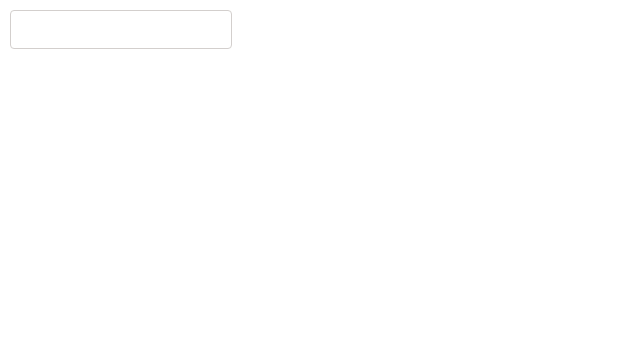
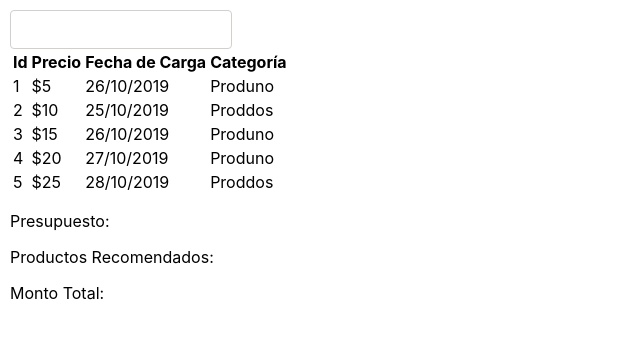
Before and after one commit to LucaElianSilva/challenge-app, a React (Create React App) app: page / in a window 1280 px wide. Shown: the top 338 px of the page, without its empty margins (0-640 px from the left). Built offline with nearby package versions, Linux system fonts and the light colour scheme.

Commit message:
Funcionalidad de Filtro y Carga de tabla

```diff
--- a/src/Components/GridTable.js
+++ b/src/Components/GridTable.js
@@ -1,8 +1,29 @@
 import React from "react";
 import styles from "../Styles/GridTable.module.css";
 
-export const GridTable = () => {
+export const GridTable = (props) => {
     return (
-        <div className={styles["table-container"]}></div>
+        <div className={styles["table-container"]}>
+            <table>
+                <thead>
+                    <tr>
+                    {props.columns.map((item) =>
+                        <th>{item}</th>
+                    )}
+                    </tr>
+                </thead>
+                <tbody>
+                        {
+                        props.rows.map((item) =>
+                        <tr>
+                            <td>{item.Id}</td>
+                            <td>${item.Precio}</td>
+                            <td>{item.FechaCarga}</td>
+                            <td>{item.Categoria}</td>
+                        </tr>
+                        )}
+                </tbody>
+            </table>
+        </div>
     );
 }
--- a/src/Components/StockManagement.js
+++ b/src/Components/StockManagement.js
@@ -3,26 +3,78 @@ import styles from "../Styles/StockManagement.module.css";
 import { GridTable } from "./GridTable";
 
 const StockManagement = () => {
+    const columns = ["Id", "Precio", "Fecha de Carga", "Categoría"];
+    const [rows, setRows] = useState([]);
     const [productos, setProductos] = useState([]);
+    const [presupuesto, setPresupuesto] = useState(null);
+    const [resultado, setResultado] = useState({montoTotal: null, productos:[]});
 
     function GetProductos() {
-        setProductos([]);
+        var data = [
+            {Id: 1, Nombre:"Prod 1", Precio: 5, FechaCarga:"26/10/2019", Categoria:"Produno"},
+            {Id: 2, Nombre:"Prod 2", Precio: 10, FechaCarga:"25/10/2019", Categoria:"Proddos"},
+            {Id: 3, Nombre:"Prod 3", Precio: 15, FechaCarga:"26/10/2019", Categoria:"Produno"},
+            {Id: 4, Nombre:"Prod 4", Precio: 20, FechaCarga:"27/10/2019", Categoria:"Produno"},
+            {Id: 5, Nombre:"Prod 5", Precio: 25, FechaCarga:"28/10/2019", Categoria:"Proddos"},
+        ];
+        setProductos(data);
+        setRows(data);
+    }
+
+    function GetProductoPrecioMayor(prods){
+        var precio = 0;
+        var prod = null;
+        prods.forEach(function(value){
+            if(value > precio){
+                precio = value;
+            }
+            else {
+                prod = value;
+            }
+        });
+
+        return prod;
     }
 
     function GetProductosByMontoCliente(e){
+        var presupuesto = e.target.value;
+        var productosFiltrados = productos.filter(x => x.Precio < presupuesto);
+        var productosProddos = productosFiltrados.filter(x => x.Categoria === "Proddos");
+        var productosProduno = productosFiltrados.filter(x => x.Categoria === "Produno");
+        var prodMayorPrecio = GetProductoPrecioMayor(productosProddos);
 
+        productosProduno.forEach(function(value){
+            var suma = (prodMayorPrecio.Precio + value.Precio);
+            if(suma <= presupuesto){
+                setResultado({montoTotal: suma, productos: [value.Nombre, prodMayorPrecio.Nombre]});
+            }
+        });
+
+        setPresupuesto(e.target.value);
+        setRows(productosFiltrados);
     }
 
     useEffect(()=>{
-
+        GetProductos();
     }, []);
 
     return (
         <div className={styles.container}>
             <div className={styles["filter-container"]}>
-                <input type="text" className={styles.filter} onChangeCapture={(e)=> GetProductosByMontoCliente(e)}/>
+                <input type="text" className={styles.filter} onChange={(e)=> GetProductosByMontoCliente(e)}/>
             </div>
-            <GridTable />
+            <GridTable columns={columns} rows={rows}/>
+            {
+                <div className={styles["result-container"]}>
+                    <p>Presupuesto: {rows.length > 0 ? presupuesto : null}</p>
+                    <p>Productos Recomendados:
+                        {rows.length > 0
+                        ? resultado.productos.map((item) => <li>{item}</li>)
+                        : null}
+                    </p>
+                    <p>Monto Total: {rows.length > 0 ? resultado.montoTotal : null}</p>
+                </div>
+            }
         </div>
     );
 };
```
